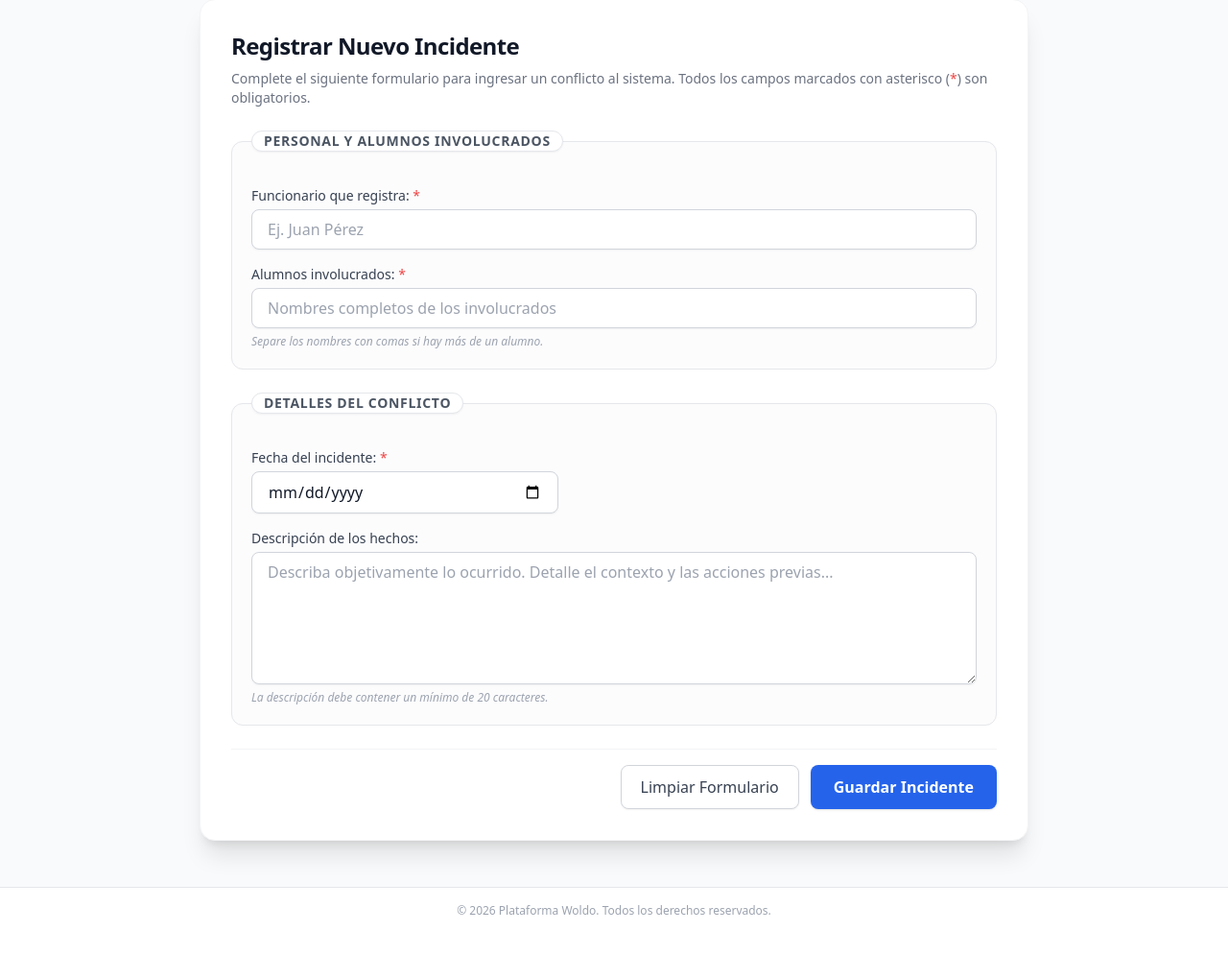
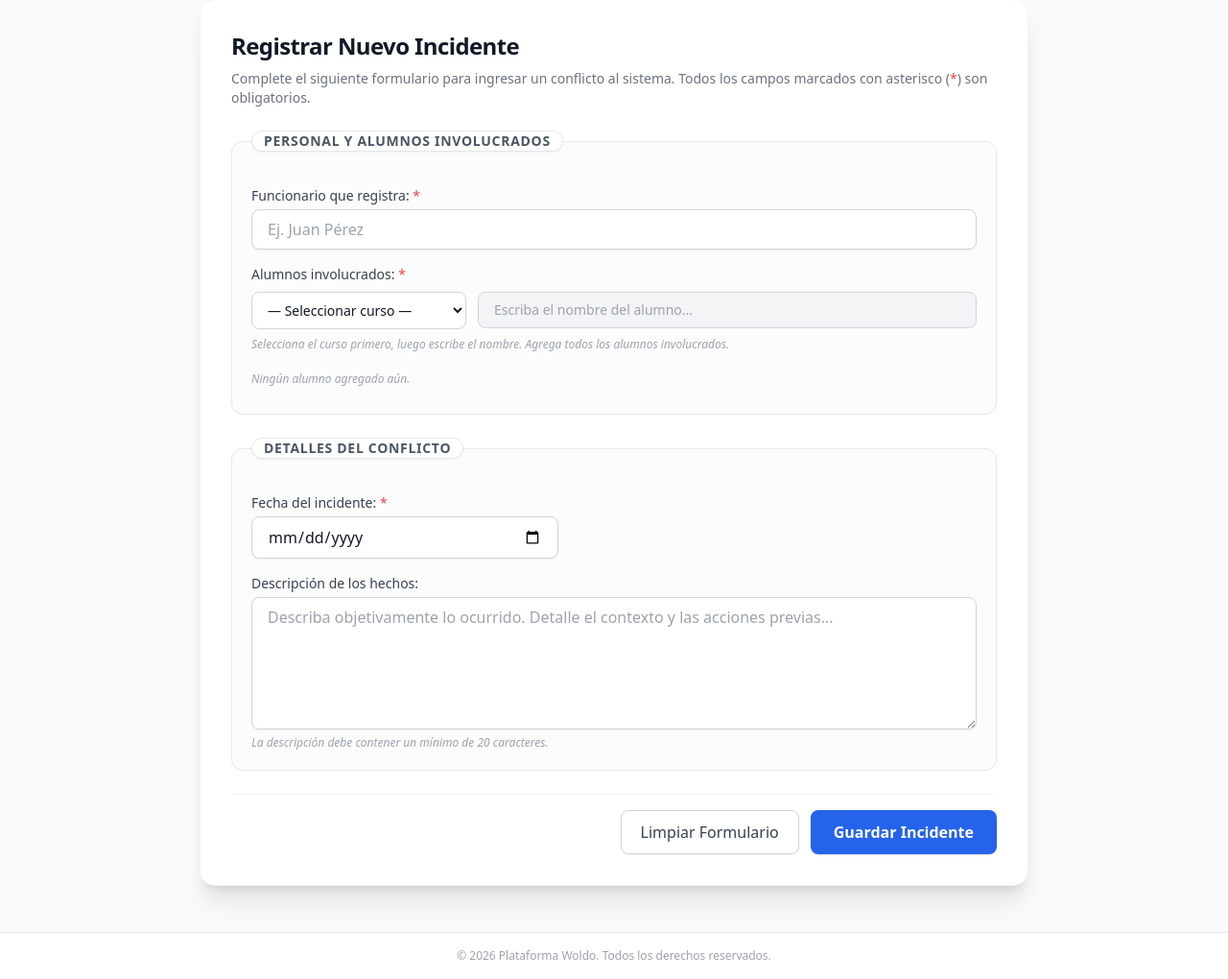
Before and after one commit to diegoOgh/Ingenieria-de-software-II-proyecto-semestral, a PHP site: page / in a window 1280 px wide. Shown: the part 137-1157 px from the top of the page at 96% size. Before the commit the page ends 1090 px from the top, so only its background shows below. Run offline with PHP 8.4, Linux system fonts and the light colour scheme; some libraries are stand-ins or nearby versions.

Commit message:
Actualización registro de alumnos involucrados
Se debe seleccionar el curso y luego se puede seleccionar un alumno del curso... esto ayuda a evitar errores de tipeo, ya que antes se debía utilizar coma para separar a los alumnos involucrados.

```diff
--- a/Formulario/Index.html
+++ b/Formulario/Index.html
@@ -9,7 +9,6 @@
     <script src="https://cdn.tailwindcss.com"></script>
 
     <style>
-        /* Mantenemos tu clase estructural obligatoria */
         .hidden { display: none !important; }
     </style>
 </head>
@@ -56,33 +55,68 @@
                         <label for="funcionario" class="text-sm font-medium text-gray-700 mb-1">
                             Funcionario que registra: <span class="text-red-500">*</span>
                         </label>
-                        <input
-                            type="text"
-                            id="funcionario"
-                            name="funcionario"
-                            placeholder="Ej. Juan Pérez"
-                            autocomplete="name"
-                            required
+                        <input type="text" id="funcionario" name="funcionario"
+                            placeholder="Ej. Juan Pérez" autocomplete="name" required
                             class="w-full px-4 py-2 border border-gray-300 rounded-lg shadow-sm bg-white text-gray-900 placeholder-gray-400 focus:outline-none focus:ring-2 focus:ring-blue-500 focus:border-blue-500 transition-shadow">
                     </div>
 
-                    <div class="form-group flex flex-col">
-                        <label for="alumnos" class="text-sm font-medium text-gray-700 mb-1">
+                    <!--buscador de alumnos!!-->
+                    <div class="form-group flex flex-col gap-2">
+                        <label class="text-sm font-medium text-gray-700">
                             Alumnos involucrados: <span class="text-red-500">*</span>
                         </label>
-                        <input
-                            type="text"
-                            id="alumnos"
-                            name="alumnos"
-                            placeholder="Nombres completos de los involucrados"
-                            aria-describedby="alumnos-help"
-                            required
-                            class="w-full px-4 py-2 border border-gray-300 rounded-lg shadow-sm bg-white text-gray-900 placeholder-gray-400 focus:outline-none focus:ring-2 focus:ring-blue-500 focus:border-blue-500 transition-shadow">
-                        <small id="alumnos-help" class="text-xs text-gray-400 mt-1.5 block italic">
-                            Separe los nombres con comas si hay más de un alumno.
+
+                        <div class="flex flex-col sm:flex-row gap-3">
+                            <!-- Selector de curso -->
+                            <select id="curso-select"
+                                    class="w-full sm:w-56 px-3 py-2 border border-gray-300 rounded-lg bg-white text-gray-900 text-sm focus:outline-none focus:ring-2 focus:ring-blue-500">
+                                <option value="">— Seleccionar curso —</option>
+                                <optgroup label="Enseñanza Básica">
+                                    <option value="1 Basico A">1° Básico</option>
+                                    <option value="2 Basico A">2° Básico</option>
+                                    <option value="3 Basico A">3° Básico</option>
+                                    <option value="4 Basico A">4° Básico</option>
+                                    <option value="5 Basico A">5° Básico</option>
+                                    <option value="6 Basico A">6° Básico</option>
+                                    <option value="7 Basico A">7° Básico</option>
+                                    <option value="8 Basico A">8° Básico</option>
+                                </optgroup>
+                                <optgroup label="Enseñanza Media">
+                                    <option value="1 Medio A">1° Medio</option>
+                                    <option value="2 Medio A">2° Medio</option>
+                                    <option value="3 Medio A">3° Medio</option>
+                                    <option value="4 Medio A">4° Medio</option>
+                                </optgroup>
+                            </select>
+
+                            <!--búsqueda con autocomplete -->
+                            <div class="relative flex-1" id="autocomplete-wrap">
+                                <input type="text" id="alumno-input"
+                                    placeholder="Escriba el nombre del alumno..."
+                                    autocomplete="off" disabled
+                                    class="w-full px-4 py-2 border border-gray-300 rounded-lg bg-white text-gray-900 text-sm placeholder-gray-400 focus:outline-none focus:ring-2 focus:ring-blue-500 disabled:bg-gray-100 disabled:cursor-not-allowed">
+                                <ul id="autocomplete-dropdown"
+                                    class="hidden absolute z-10 w-full mt-1 bg-white border border-gray-200 rounded-lg shadow-lg overflow-hidden text-sm">
+                                </ul>
+                            </div>
+                        </div>
+
+                        <small class="text-xs text-gray-400 italic">
+                            Selecciona el curso primero, luego escribe el nombre. Agrega todos los alumnos involucrados.
                         </small>
+
+                        <!-- etiquetas de alumnos agregados -->
+                        <div id="alumnos-tags" class="flex flex-wrap gap-2 mt-1 min-h-[2rem]">
+                            <span id="tags-empty" class="text-xs text-gray-400 italic self-center">
+                                Ningún alumno agregado aún.
+                            </span>
+                        </div>
+
+                        <!-- se envía al backend -->
+                        <input type="hidden" id="alumnos-ids" name="alumnos">
                     </div>
                 </fieldset>
+
 
                 <fieldset class="border border-gray-200 rounded-xl p-5 bg-gray-50/50 space-y-4">
                     <legend class="text-sm font-semibold text-gray-600 px-3 uppercase tracking-wider bg-white border border-gray-200 rounded-full shadow-sm">
--- a/Formulario/app.js
+++ b/Formulario/app.js
@@ -1,44 +1,190 @@
 document.addEventListener('DOMContentLoaded', () => {
-    const form = document.getElementById('conflict-form');
-    const msgSuccess = document.getElementById('msg-success');
-    const msgError = document.getElementById('msg-error');
+    const form          = document.getElementById('conflict-form');
+    const msgSuccess    = document.getElementById('msg-success');
+    const msgError      = document.getElementById('msg-error');
+    const cursoSelect   = document.getElementById('curso-select');
+    const alumnoInput   = document.getElementById('alumno-input');
+    const dropdown      = document.getElementById('autocomplete-dropdown');
+    const tagsContainer = document.getElementById('alumnos-tags');
+    const tagsEmpty     = document.getElementById('tags-empty');
+    const alumnosIds    = document.getElementById('alumnos-ids');
+    const fechaInput    = document.getElementById('fecha');
 
+
+    const hoy = new Date();
+    const fechaHoyStr = `${hoy.getFullYear()}-${String(hoy.getMonth()+1).padStart(2,'0')}-${String(hoy.getDate()).padStart(2,'0')}`;
+    fechaInput.max = fechaHoyStr;
+
+    // Estado de alumnos seleccionados (mapea según matrícula)
+    const alumnosSeleccionados = new Map();
+    let debounceTimer = null;
+
+    // seleccionar curso
+    cursoSelect.addEventListener('change', () => {
+        alumnoInput.value = '';
+        cerrarDropdown();
+        if (cursoSelect.value) {
+            alumnoInput.disabled = false;
+            alumnoInput.placeholder = 'Escriba el nombre del alumno...';
+            alumnoInput.focus();
+        } else {
+            alumnoInput.disabled = true;
+            alumnoInput.placeholder = 'Selecciona un curso primero...';
+        }
+    });
+
+    // autocompletado nombres alumnos
+    alumnoInput.addEventListener('input', () => {
+        clearTimeout(debounceTimer);
+        const q = alumnoInput.value.trim();
+
+        if (q.length < 2) { cerrarDropdown(); return; }
+
+        debounceTimer = setTimeout(() => buscarAlumnos(q), 280);
+    });
+
+    async function buscarAlumnos(q) {
+        const curso = cursoSelect.value;
+        if (!curso) return;
+
+        try {
+            const params = new URLSearchParams({ curso, q });
+            const res    = await fetch(`buscar_alumnos.php?${params}`);
+            const data   = await res.json();
+            renderDropdown(data);
+        } catch {
+            cerrarDropdown();
+        }
+    }
+
+    function renderDropdown(alumnos) {
+        dropdown.innerHTML = '';
+
+        if (!alumnos.length) {
+            dropdown.innerHTML = '<li class="px-4 py-2 text-gray-400 text-xs italic">Sin resultados.</li>';
+            dropdown.classList.remove('hidden');
+            return;
+        }
+
+        alumnos.forEach(alumno => {
+            const li = document.createElement('li');
+            li.className = 'flex items-center justify-between px-4 py-2 cursor-pointer hover:bg-blue-50 border-b border-gray-100 last:border-0';
+
+            const yaAgregado = alumnosSeleccionados.has(String(alumno.nro_matricula));
+
+            li.innerHTML = `
+                <span class="${yaAgregado ? 'text-gray-400' : 'text-gray-800'}">${alumno.nombre}</span>
+                ${yaAgregado
+                    ? '<span class="text-xs text-gray-400 italic">Ya agregado</span>'
+                    : `<span class="text-xs bg-blue-50 text-blue-600 border border-blue-200 rounded-full px-2 py-0.5">${alumno.curso}</span>`
+                }
+            `;
+
+            if (!yaAgregado) {
+                li.addEventListener('click', () => {
+                    agregarAlumno(String(alumno.nro_matricula), alumno.nombre, alumno.curso);
+                    alumnoInput.value = '';
+                    cerrarDropdown();
+                    alumnoInput.focus();
+                });
+            }
+
+            dropdown.appendChild(li);
+        });
+
+        dropdown.classList.remove('hidden');
+    }
+
+    function cerrarDropdown() {
+        dropdown.classList.add('hidden');
+        dropdown.innerHTML = '';
+    }
+
+    // etiquetas.
+    function agregarAlumno(id, nombre, curso) {
+        if (alumnosSeleccionados.has(id)) return;
+        alumnosSeleccionados.set(id, { nombre, curso });
+        actualizarTags();
+        actualizarHidden();
+    }
+
+    function quitarAlumno(id) {
+        alumnosSeleccionados.delete(id);
+        actualizarTags();
+        actualizarHidden();
+    }
+
+    function actualizarTags() {
+        tagsContainer.innerHTML = '';
+
+        if (alumnosSeleccionados.size === 0) {
+            tagsContainer.appendChild(tagsEmpty);
+            tagsEmpty.classList.remove('hidden');
+            return;
+        }
+
+        alumnosSeleccionados.forEach(({ nombre, curso }, id) => {
+            const tag = document.createElement('span');
+            tag.className = 'inline-flex items-center gap-1.5 bg-blue-50 text-blue-800 border border-blue-200 text-xs font-medium rounded-full px-3 py-1';
+            tag.innerHTML = `
+                ${nombre}
+                <span class="text-blue-400 font-normal">(${curso})</span>
+                <button type="button"
+                        class="text-blue-400 hover:text-blue-700 ml-1 leading-none font-bold text-base"
+                        aria-label="Quitar a ${nombre}">×</button>
+            `;
+            tag.querySelector('button').addEventListener('click', () => quitarAlumno(id));
+            tagsContainer.appendChild(tag);
+        });
+    }
+
+    function actualizarHidden() {
+        // Envía los id como arreglo JSON
+        alumnosIds.value = JSON.stringify([...alumnosSeleccionados.keys()].map(Number));
+    }
+
+    document.addEventListener('click', e => {
+        if (!e.target.closest('#autocomplete-wrap') && !e.target.closest('#curso-select')) {
+            cerrarDropdown();
+        }
+    });
+
+    // ── enviar
     form.addEventListener('submit', function(event) {
         event.preventDefault();
 
         msgSuccess.classList.add('hidden');
         msgError.classList.add('hidden');
-        msgError.textContent = '';
 
-        const alumnos = document.getElementById('alumnos').value.trim();
-        const fechaInput = document.getElementById('fecha').value;
         const funcionario = document.getElementById('funcionario').value.trim();
+        const fecha       = fechaInput.value;
         const descripcion = document.getElementById('descripcion').value.trim();
 
-        if (!alumnos || !fechaInput || !funcionario) {
+        if (!funcionario || !fecha) {
             mostrarError('Los campos marcados con asterisco son obligatorios.');
             return;
         }
 
-
-        const hoy = new Date();
-        const fechaHoyStr = `${hoy.getFullYear()}-${String(hoy.getMonth() + 1).padStart(2, '0')}-${String(hoy.getDate()).padStart(2, '0')}`;
-
-        if (fechaInput > fechaHoyStr) {
+        if (fecha > fechaHoyStr) {
             mostrarError('La fecha del incidente no puede ser en el futuro.');
             return;
         }
 
+        if (alumnosSeleccionados.size === 0) {
+            mostrarError('Debes agregar al menos un alumno involucrado.');
+            return;
+        }
+
         if (descripcion.length > 0 && descripcion.length < 20) {
-            mostrarError('La descripción es muy corta. Por favor, detalla mejor lo ocurrido (mínimo 20 caracteres).');
+            mostrarError('La descripción es muy corta (mínimo 20 caracteres).');
             return;
         }
 
         const formData = {
-            alumnos: alumnos,
-            fecha: fechaInput,
-            funcionario: funcionario,
-            descripcion: descripcion
+            funcionario,
+            fecha,
+            descripcion,
+            alumnos: [...alumnosSeleccionados.keys()].map(Number),
         };
 
         fetch('guardar_conflicto.php', {
@@ -51,17 +197,26 @@ document.addEventListener('DOMContentLoaded', () => {
             if (data.exito) {
                 msgSuccess.classList.remove('hidden');
                 form.reset();
+                alumnosSeleccionados.clear();
+                actualizarTags();
+                actualizarHidden();
+                alumnoInput.disabled = true;
             } else {
                 mostrarError(data.mensaje);
             }
         })
         .catch(() => {
-            mostrarError('Error al conectar con la base de datos. Intenta nuevamente.');
+            mostrarError('Error al conectar con el servidor. Intenta nuevamente.');
         });
     });
 
     function mostrarError(mensaje) {
-        msgError.textContent = `❌ Error: ${mensaje}`;
+        msgError.innerHTML = `<span class="font-bold">✗ Error:</span> ${mensaje}`;
         msgError.classList.remove('hidden');
     }
+
+    if (cursoSelect.value) {
+        alumnoInput.disabled = false;
+        alumnoInput.placeholder = 'Escriba el nombre del alumno...';
+    }
 });
```
Also changed, not shown: Formulario/buscar_alumnos.php (added, +49 -0 lines), Formulario/guardar_conflicto.php (+8 -48 lines).
